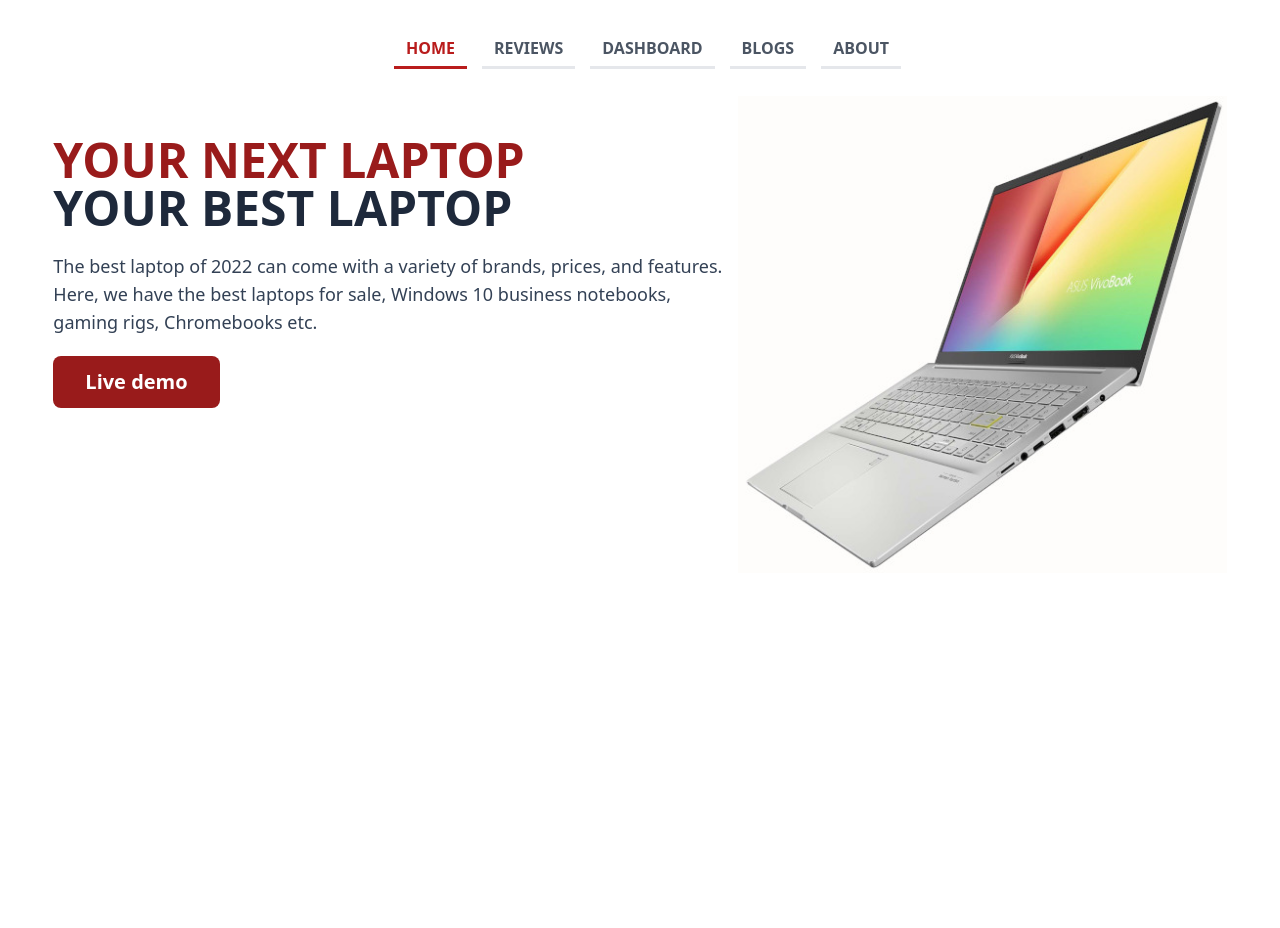
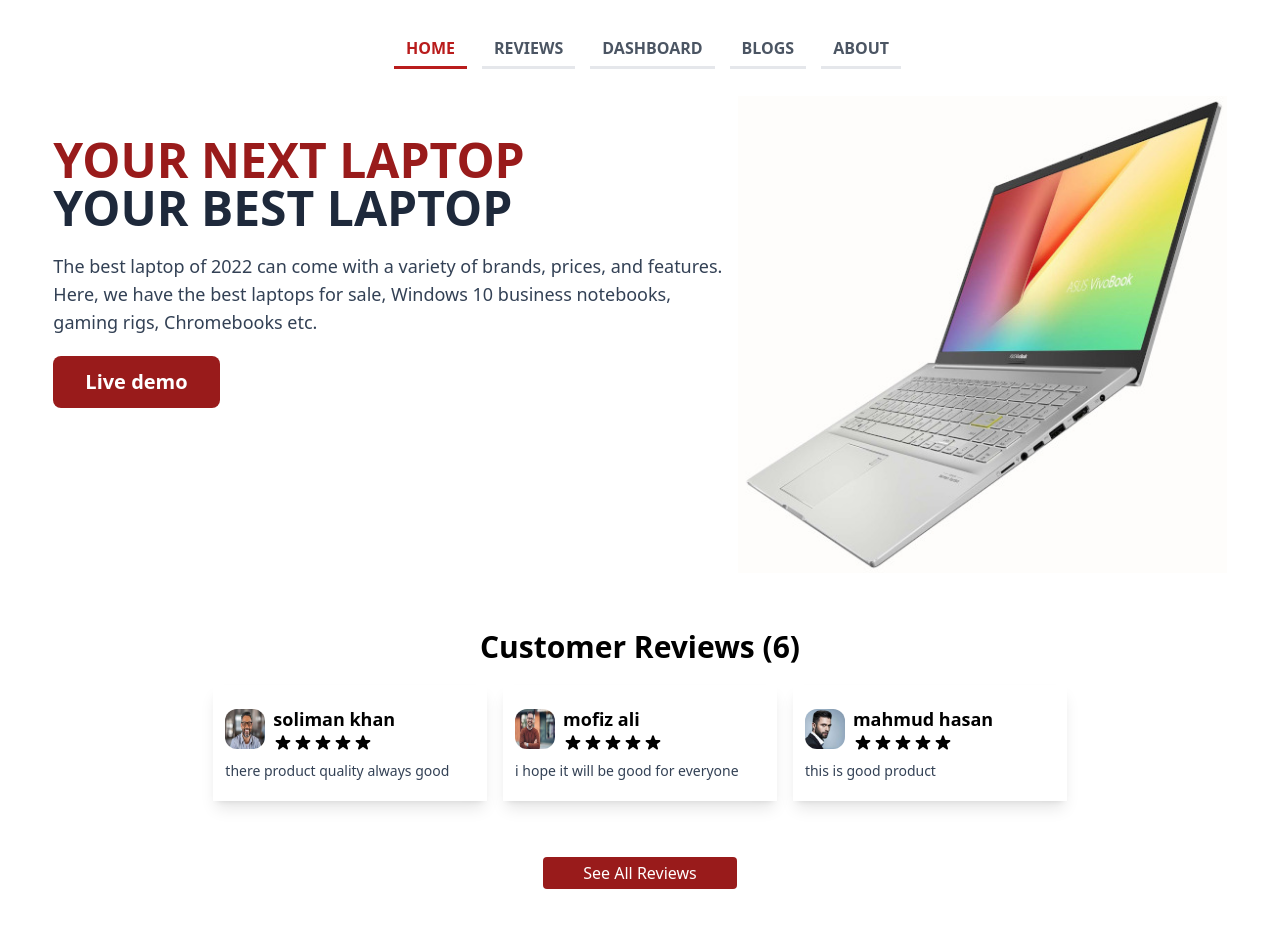
Before and after one commit to sadi-tanvir/computer-shop, a React (Create React App) app: page / in a window 1280 px wide. Shown: the top 928 px of the page. Before the commit the page ends 800 px from the top, so only its background shows below. Built offline with nearby package versions, Linux system fonts and the light colour scheme.

Commit message:
Home Review shown

```diff
--- a/src/components/Home/Home.js
+++ b/src/components/Home/Home.js
@@ -1,5 +1,6 @@
 import React, { useEffect } from 'react';
 import ProductHome from './HomeProduct';
+import HomeReview from './HomeReview';
 
 const Home = () => {
 
@@ -7,6 +8,7 @@ const Home = () => {
   return (
     <>
       <ProductHome />
+      <HomeReview />
     </>
   );
 };
--- /dev/null
+++ b/src/components/Home/HomeReview.js
@@ -0,0 +1,44 @@
+import React from "react";
+import { Link } from "react-router-dom";
+import { useReviews } from "../../hooks/useReviews";
+
+import ReviewCard from "../Review/ReviewCard";
+
+const HomeReview = () => {
+  const [reviews, setReviews] = useReviews();
+  reviews.splice(3);
+  return (
+    <>
+      <section className="w-full flex flex-col justify-center items-center my-14">
+        <h3 className="text-3xl font-semibold text-center">
+          Customer Reviews (6)
+        </h3>
+
+        <div className="w-8/12 grid grid-cols-3 gap-x-4 my-5 mb-14">
+          {reviews.map((review, index) => (
+            <ReviewCard
+              key={index}
+              name={review.name}
+              img={review.img}
+              comment={review.comment}
+              rating_1={review.rating_1}
+              rating_2={review.rating_2}
+              rating_3={review.rating_3}
+              rating_4={review.rating_4}
+              rating_5={review.rating_5}
+            />
+          ))}
+        </div>
+
+        <Link
+          to="/reviews"
+          className="px-10 bg-red-800 text-white py-1 rounded"
+        >
+          See All Reviews
+        </Link>
+      </section>
+    </>
+  );
+};
+
+export default HomeReview;
--- /dev/null
+++ b/src/components/Review/ReviewCard.js
@@ -0,0 +1,35 @@
+import React from "react";
+import Star from "../re-usable-components/Star";
+
+const ReviewCard = ({name,img,comment,rating_1,rating_2,rating_3,rating_4,rating_5}) => {
+  return (
+    <>
+      <div className="shadow-lg hover:shadow-2xl px-3 py-5">
+        <div className="w-full">
+          <div className="flex justify-start items-center">
+            <img
+              className="w-10 h-10 rounded-xl"
+              src={img}
+              alt="user pic"
+            />
+            <div className=" ml-2">
+              <h4 className="text-lg font-bold">{name}</h4>
+              <div className="flex justify-start items-center">
+                <Star className={rating_1} />
+                <Star className={rating_2} />
+                <Star className={rating_3} />
+                <Star className={rating_4} />
+                <Star className={rating_5} />
+              </div>
+            </div>
+          </div>
+          <p className="text-sm text-slate-700 mt-2">
+            {comment}
+          </p>
+        </div>
+      </div>
+    </>
+  );
+};
+
+export default ReviewCard;
--- /dev/null
+++ b/src/hooks/useReviews.js
@@ -0,0 +1,13 @@
+import React, { useEffect, useState } from "react";
+import axios from "axios";
+
+export const useReviews = () => {
+  // state
+  const [reviews, setReviews] = useState([]);
+
+  useEffect(() => {
+    axios.get("review.json").then((res) => setReviews(res.data));
+  }, []);
+
+  return [reviews, setReviews]
+};
```
